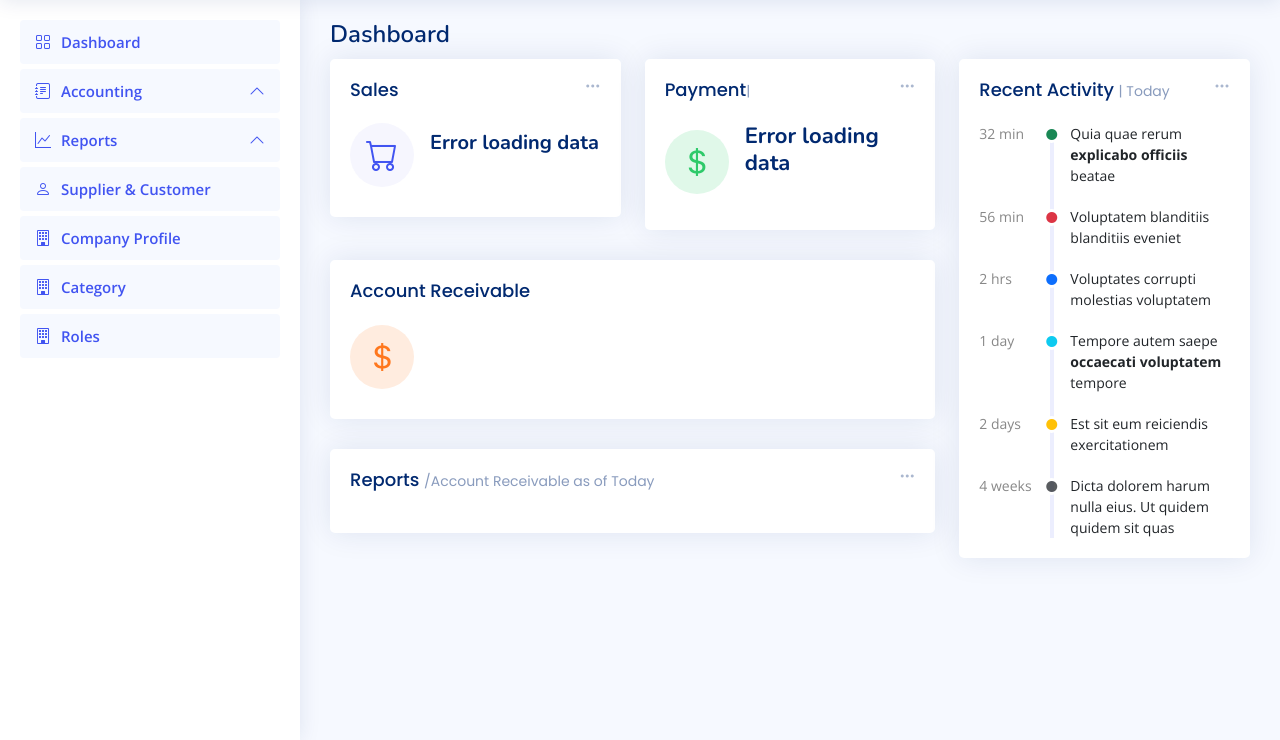
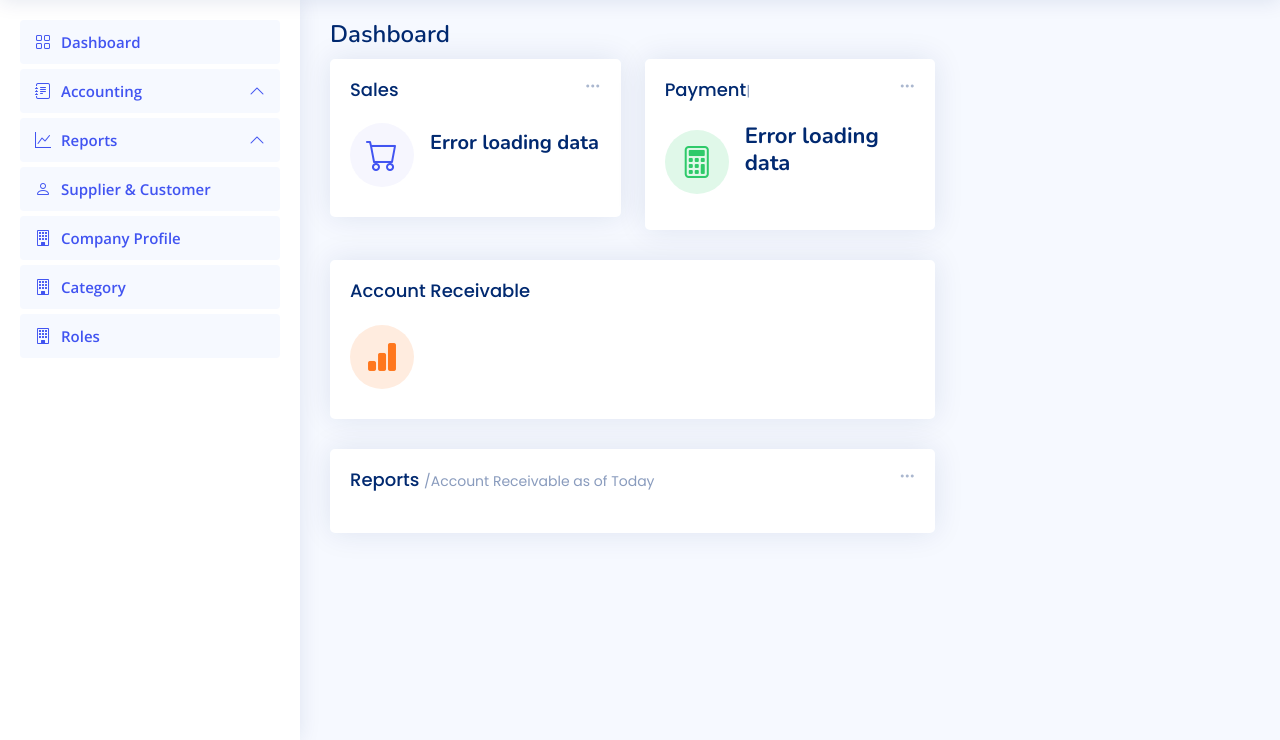
Before and after one commit to joeygracesabusido/durawood_project, a FastAPI app: page /dashboard/ in a window 1280 px wide. Shown: the part 60-800 px from the top of the page. Run offline with FastAPI, Linux system fonts and the light colour scheme; some libraries are stand-ins or nearby versions.

Commit message:
remove activity display in dashboard

```diff
--- a/apps/templates/accounting/new_dashboard.html
+++ b/apps/templates/accounting/new_dashboard.html
@@ -78,7 +78,7 @@
 
                   <div class="d-flex align-items-center">
                     <div class="card-icon rounded-circle d-flex align-items-center justify-content-center">
-                      <i class="bi bi-currency-dollar"></i>
+                      <i class="bi bi-calculator"></i>
                     </div>
                     <div class="ps-3">
                       <h6 id="payment-amount" style="font-size: 22px;"></h6>
@@ -103,7 +103,7 @@
 
                   <div class="d-flex align-items-center">
                     <div class="card-icon rounded-circle d-flex align-items-center justify-content-center">
-                      <i class="bi bi-currency-dollar"></i>
+                      <i class="bi bi-bar-chart-fill"></i>
                     </div>
                     <div class="ps-3">
                       <h6 id="ar_balance" style="font-size: 22px;"></h6>
@@ -516,83 +516,88 @@
             <!-- End Top Selling -->
 
           </div>
-        </div><!-- End Left side columns -->
+        </div>
+
+        <!-- End Left side columns -->
 
         <!-- Right side columns -->
-        <div class="col-lg-4">
-
-          <!-- Recent Activity -->
-          <div class="card">
-            <div class="filter">
-              <a class="icon" href="#" data-bs-toggle="dropdown"><i class="bi bi-three-dots"></i></a>
-              <ul class="dropdown-menu dropdown-menu-end dropdown-menu-arrow">
-                <li class="dropdown-header text-start">
-                  <h6>Filter</h6>
-                </li>
-
-                <li><a class="dropdown-item" href="#">Today</a></li>
-                <li><a class="dropdown-item" href="#">This Month</a></li>
-                <li><a class="dropdown-item" href="#">This Year</a></li>
-              </ul>
-            </div>
-
-            <div class="card-body">
-              <h5 class="card-title">Recent Activity <span>| Today</span></h5>
-
-              <div class="activity">
-
-                <div class="activity-item d-flex">
-                  <div class="activite-label">32 min</div>
-                  <i class='bi bi-circle-fill activity-badge text-success align-self-start'></i>
-                  <div class="activity-content">
-                    Quia quae rerum <a href="#" class="fw-bold text-dark">explicabo officiis</a> beatae
-                  </div>
-                </div><!-- End activity item-->
-
-                <div class="activity-item d-flex">
-                  <div class="activite-label">56 min</div>
-                  <i class='bi bi-circle-fill activity-badge text-danger align-self-start'></i>
-                  <div class="activity-content">
-                    Voluptatem blanditiis blanditiis eveniet
-                  </div>
-                </div><!-- End activity item-->
-
-                <div class="activity-item d-flex">
-                  <div class="activite-label">2 hrs</div>
-                  <i class='bi bi-circle-fill activity-badge text-primary align-self-start'></i>
-                  <div class="activity-content">
-                    Voluptates corrupti molestias voluptatem
-                  </div>
-                </div><!-- End activity item-->
-
-                <div class="activity-item d-flex">
-                  <div class="activite-label">1 day</div>
-                  <i class='bi bi-circle-fill activity-badge text-info align-self-start'></i>
-                  <div class="activity-content">
-                    Tempore autem saepe <a href="#" class="fw-bold text-dark">occaecati voluptatem</a> tempore
-                  </div>
-                </div><!-- End activity item-->
-
-                <div class="activity-item d-flex">
-                  <div class="activite-label">2 days</div>
-                  <i class='bi bi-circle-fill activity-badge text-warning align-self-start'></i>
-                  <div class="activity-content">
-                    Est sit eum reiciendis exercitationem
-                  </div>
-                </div><!-- End activity item-->
-
-                <div class="activity-item d-flex">
-                  <div class="activite-label">4 weeks</div>
-                  <i class='bi bi-circle-fill activity-badge text-muted align-self-start'></i>
-                  <div class="activity-content">
-                    Dicta dolorem harum nulla eius. Ut quidem quidem sit quas
-                  </div>
-                </div><!-- End activity item-->
-
-              </div>
-
-            </div>
-          </div><!-- End Recent Activity -->
+        <!-- <div class="col-lg-4"> -->
+        <!---->
+        <!--   <!-- Recent Activity -->
+        <!--   <div class="card"> -->
+        <!--     <div class="filter"> -->
+        <!--       <a class="icon" href="#" data-bs-toggle="dropdown"><i class="bi bi-three-dots"></i></a> -->
+        <!--       <ul class="dropdown-menu dropdown-menu-end dropdown-menu-arrow"> -->
+        <!--         <li class="dropdown-header text-start"> -->
+        <!--           <h6>Filter</h6> -->
+        <!--         </li> -->
+        <!---->
+        <!--         <li><a class="dropdown-item" href="#">Today</a></li> -->
+        <!--         <li><a class="dropdown-item" href="#">This Month</a></li> -->
+        <!--         <li><a class="dropdown-item" href="#">This Year</a></li> -->
+        <!--       </ul> -->
+        <!--     </div> -->
+        <!---->
+        <!--     <div class="card-body"> -->
+        <!--       <h5 class="card-title">Recent Activity <span>| Today</span></h5> -->
+        <!---->
+        <!--       <div class="activity"> -->
+        <!---->
+        <!--         <div class="activity-item d-flex"> -->
+        <!--           <div class="activite-label">32 min</div> -->
+        <!--           <i class='bi bi-circle-fill activity-badge text-success align-self-start'></i> -->
+        <!--           <div class="activity-content"> -->
+        <!--             Quia quae rerum <a href="#" class="fw-bold text-dark">explicabo officiis</a> beatae -->
+        <!--           </div> -->
+        <!--         </div><!-- End activity item-->
+        <!---->
+        <!--         <div class="activity-item d-flex"> -->
+        <!--           <div class="activite-label">56 min</div> -->
+        <!--           <i class='bi bi-circle-fill activity-badge text-danger align-self-start'></i> -->
+        <!--           <div class="activity-content"> -->
+        <!--             Voluptatem blanditiis blanditiis eveniet -->
+        <!--           </div> -->
+        <!--         </div><!-- End activity item-->
+        <!---->
+        <!--         <div class="activity-item d-flex"> -->
+        <!--           <div class="activite-label">2 hrs</div> -->
+        <!--           <i class='bi bi-circle-fill activity-badge text-primary align-self-start'></i> -->
+        <!--           <div class="activity-content"> -->
+        <!--             Voluptates corrupti molestias voluptatem -->
+        <!--           </div> -->
+        <!--         </div><!-- End activity item-->
+        <!---->
+        <!--         <div class="activity-item d-flex"> -->
+        <!--           <div class="activite-label">1 day</div> -->
+        <!--           <i class='bi bi-circle-fill activity-badge text-info align-self-start'></i> -->
+        <!--           <div class="activity-content"> -->
+        <!--             Tempore autem saepe <a href="#" class="fw-bold text-dark">occaecati voluptatem</a> tempore -->
+        <!--           </div> -->
+        <!--         </div><!-- End activity item-->
+        <!---->
+        <!--         <div class="activity-item d-flex"> -->
+        <!--           <div class="activite-label">2 days</div> -->
+        <!--           <i class='bi bi-circle-fill activity-badge text-warning align-self-start'></i> -->
+        <!--           <div class="activity-content"> -->
+        <!--             Est sit eum reiciendis exercitationem -->
+        <!--           </div> -->
+        <!--         </div><!-- End activity item-->
+        <!---->
+        <!--         <div class="activity-item d-flex">
+        <!--           <div class="activite-label">4 weeks</div> -->
+        <!--           <i class='bi bi-circle-fill activity-badge text-muted align-self-start'></i> -->
+        <!--           <div class="activity-content"> -->
+        <!--             Dicta dolorem harum nulla eius. Ut quidem quidem sit quas -->
+        <!--           </div> -->
+        <!--         </div><!-- End activity item-->
+        <!---->
+        <!--       </div> -->
+        <!---->
+        <!--     </div> -->
+        <!--   </div>  -->
+        <!---->
+        <!---->
+          <!-- End Recent Activity -->
 
           <!-- Budget Report -->
           <!-- <div class="card">
--- a/apps/templates/dashboard.html
+++ b/apps/templates/dashboard.html
@@ -306,26 +306,26 @@
 
             <li>
               <a href="/api-sales-report/" class="sub-link">
-                <i class="bi bi-cart"></i>
+                 <i class="bi bi-circle"></i><!-- <i class="bi bi-cart"></i> -->
                 <span>Sales Report</span>
               </a>
             </li>
 
             <li>
               <a href="/collection-list/" class="sub-link">
-                <span>Collection Report</span>
+                 <i class="bi bi-circle"></i><span>Collection Report</span>
               </a>
             </li>
 
             <li>
               <a href="/api-ar-aging-report/" class="sub-link">
-                <span>A/R Aging Report</span>
+                 <i class="bi bi-circle"></i><span>A/R Aging Report</span>
               </a>
             </li>
 
           <li>
               <a href="/api-template-ar-aging-per-category/" class="sub-link">
-                <span>Aging Report per Category</span>
+                <i class="bi bi-circle"></i> <span>Aging Report per Category</span>
               </a>
             </li>
 
```
